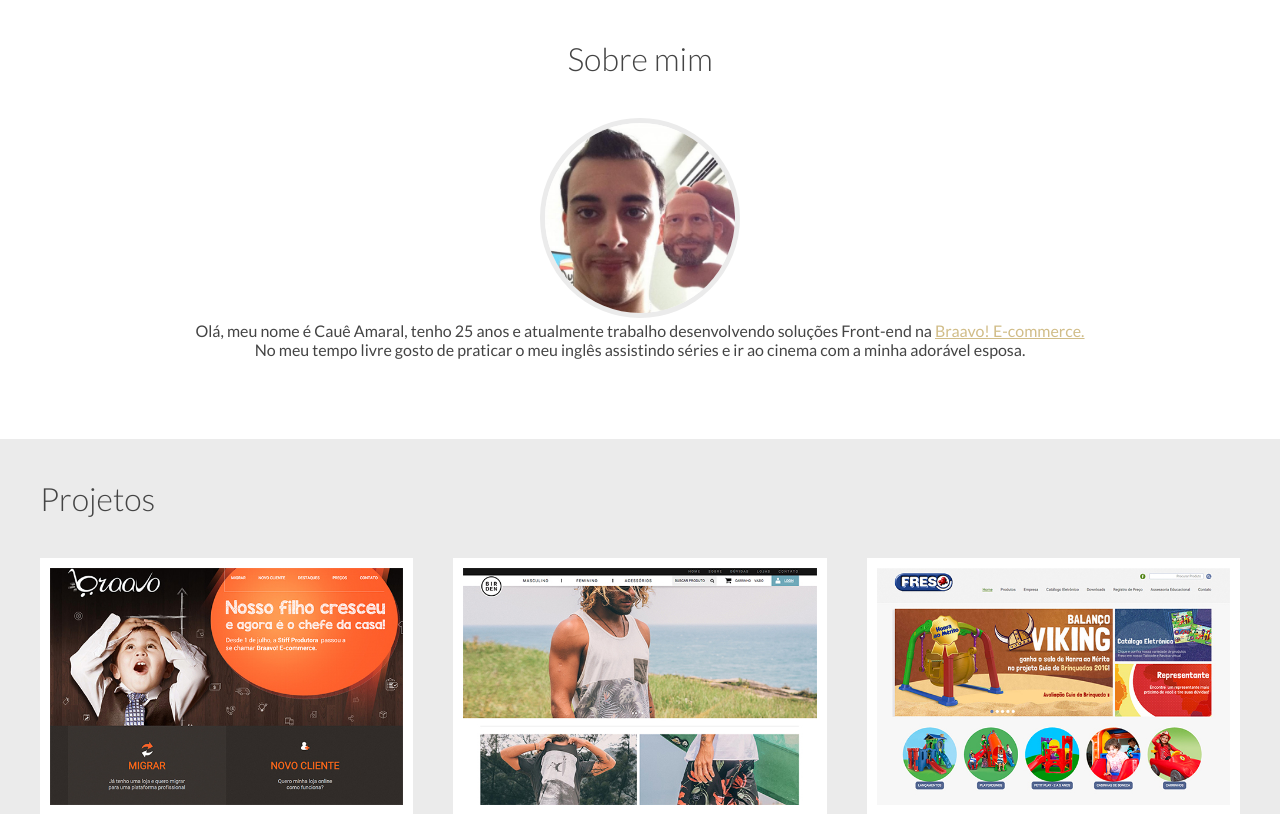
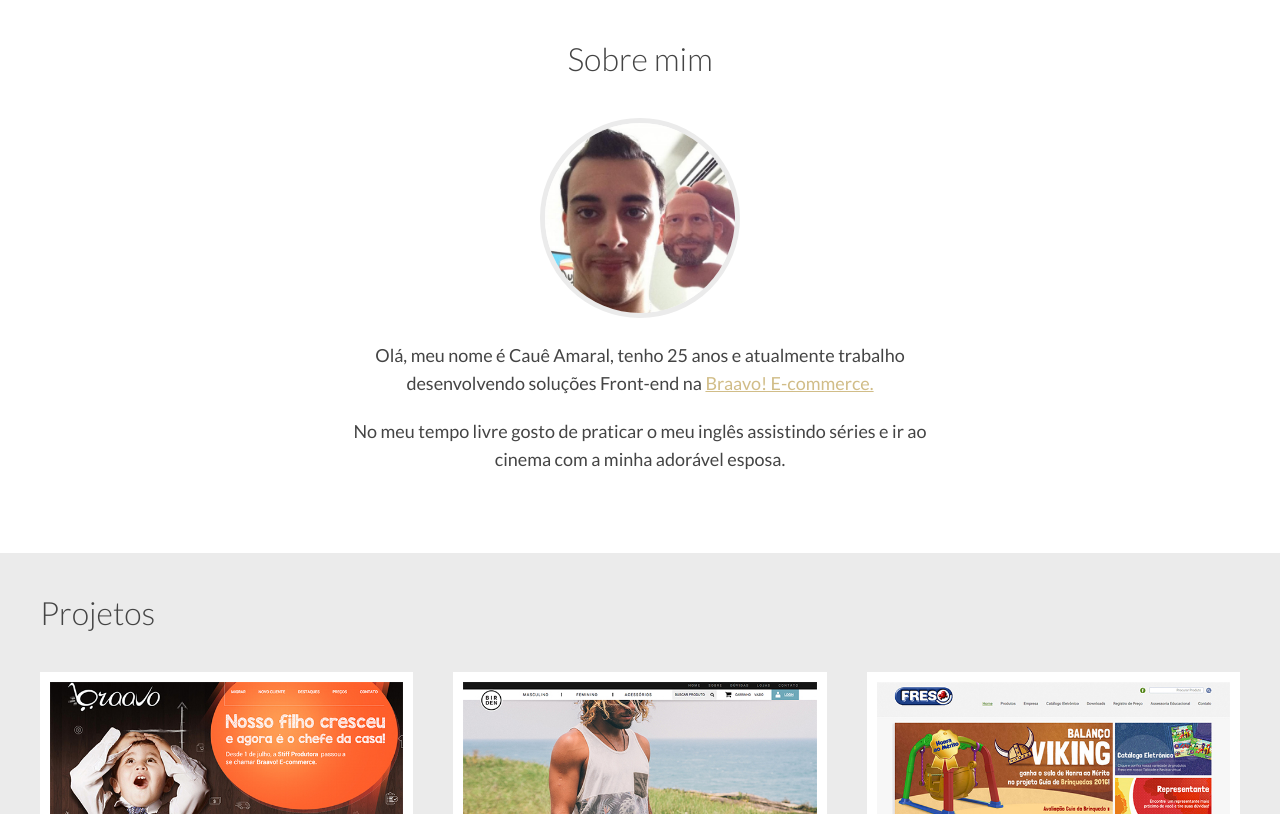
Before and after one commit to caueamaral/portfolio, a PHP site: page / in a window 1280 px wide. Shown: the part 801-1615 px from the top of the page. Run offline with PHP 8.4, Linux system fonts and the light colour scheme.

Commit message:
SASS: revisão

```diff
--- a/css/layout.css
+++ b/css/layout.css
@@ -66,7 +66,7 @@ body {
     border-radius: 100%;
     margin-top: 40px;
     width: 200px; }
-  .sobretexto {
+  .sobre-texto {
     font-size: 18px;
     line-height: 28px;
     margin: 20px auto 0;
--- a/sass/layout.scss
+++ b/sass/layout.scss
@@ -29,7 +29,7 @@ body{color:#444; font-family: 'Lato', serif;}
 .sobre{background:#fff; text-align:center;
 
   &-imagem{border:5px solid #ebebeb; border-radius:100%; margin-top:40px; width:200px;}
-  &texto  {font-size:18px; line-height:28px; margin:20px auto 0; width:50%;}
+  &-texto {font-size:18px; line-height:28px; margin:20px auto 0; width:50%;}
   &-link  {color:#d1bd88;}
 }
 
```
Also changed, not shown: 1 other file.
